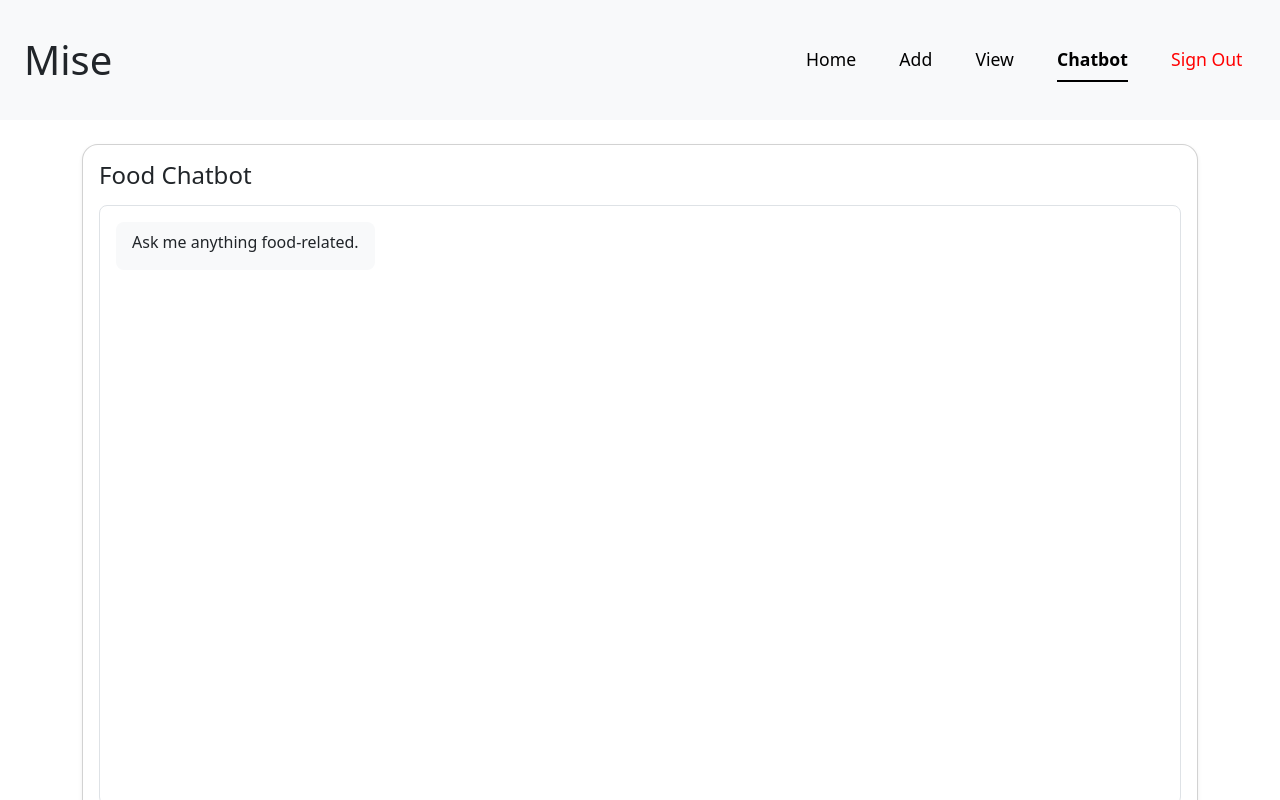
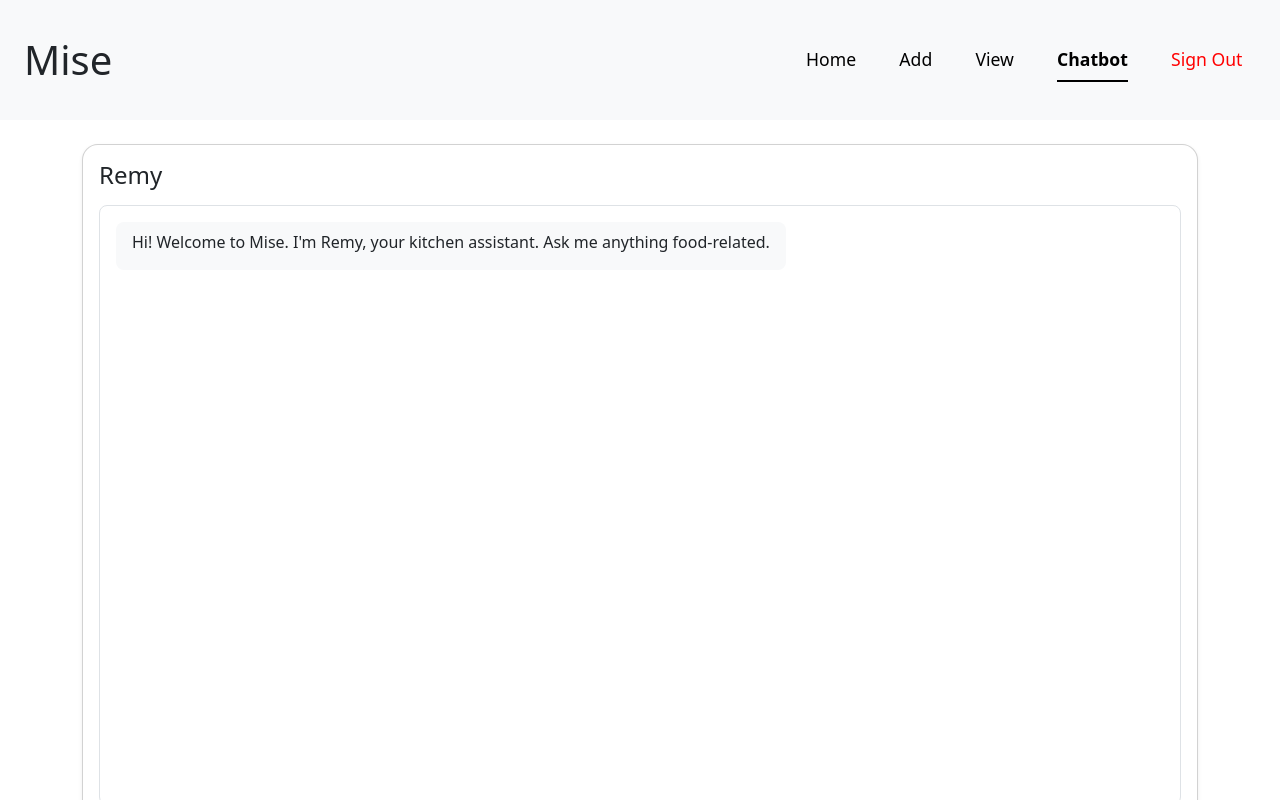
Before and after one commit to mitchelllord04/Mise, a React (Vite) app: page /chatbot in a window 1280 px wide. Shown: the top 800 px of the page. Built offline with nearby package versions, Linux system fonts and the light colour scheme; no server answers; sample sign-in values are in the browser's storage.

Commit message:
Named chatbot

```diff
--- a/api/chat.js
+++ b/api/chat.js
@@ -33,7 +33,7 @@ export default async function handler(req, res) {
               parts: [
                 {
                   text:
-                    "You are a helpful cooking assistant. You may recommend recipes and provide links to recipe websites when helpful. Format responses using bullet lists and include clickable links when possible.\n\nConversation:\n" +
+                    "You are a helpful cooking assistant. Your name is Remy. You may recommend recipes and provide links to recipe websites when helpful. Format responses using bullet lists and include clickable links when possible.\n\nConversation:\n" +
                     conversation,
                 },
               ],
--- a/src/pages/Chatbot.jsx
+++ b/src/pages/Chatbot.jsx
@@ -3,7 +3,10 @@ import ReactMarkdown from "react-markdown";
 
 export default function Chatbot() {
   const [messages, setMessages] = useState([
-    { origin: "bot", text: "Ask me anything food-related." },
+    {
+      origin: "bot",
+      text: "Hi! Welcome to Mise. I'm Remy, your kitchen assistant. Ask me anything food-related.",
+    },
   ]);
   const [text, setText] = useState("");
   const [thinking, setThinking] = useState(false);
@@ -58,7 +61,7 @@ export default function Chatbot() {
     <div className="container py-4">
       <div className="card rounded-4 shadow-sm">
         <div className="card-body">
-          <h4 className="mb-3">Food Chatbot</h4>
+          <h4 className="mb-3">Remy</h4>
 
           <div
             className="border rounded-3 p-3 mb-3"
```
